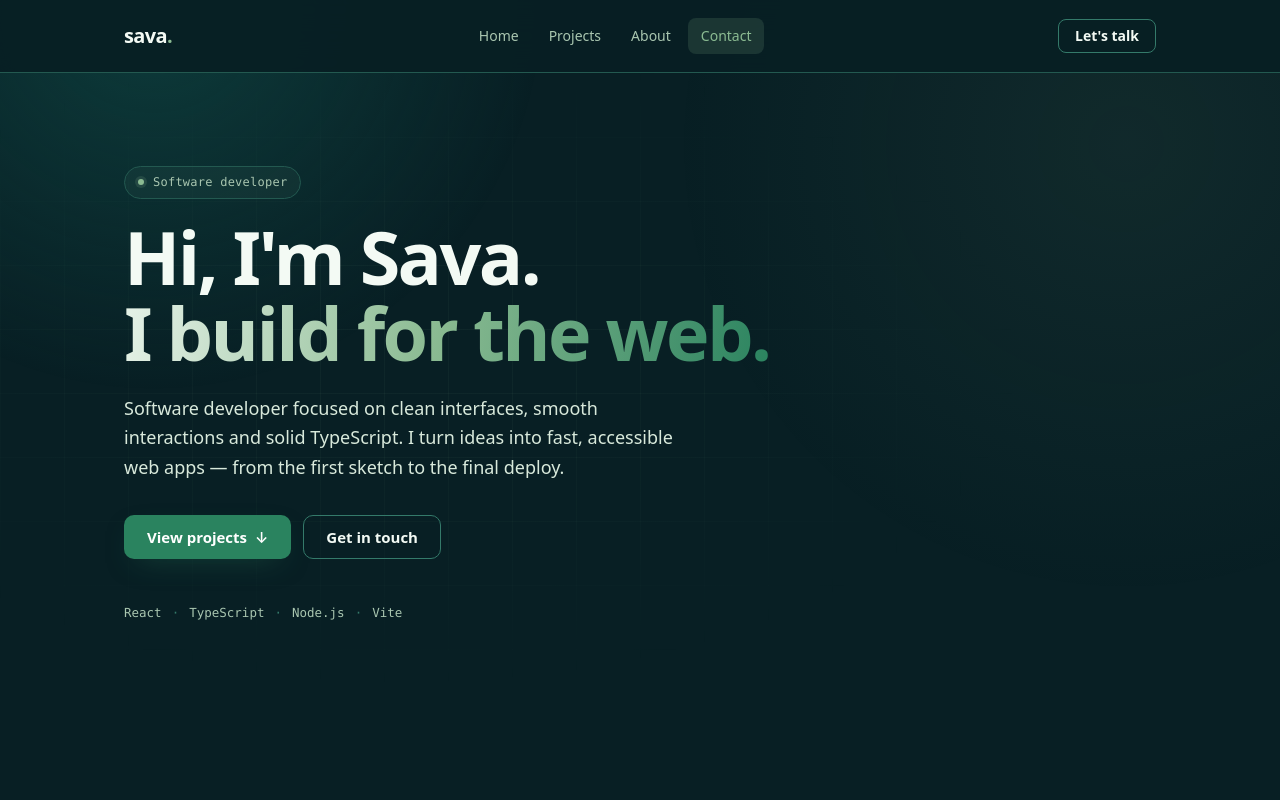
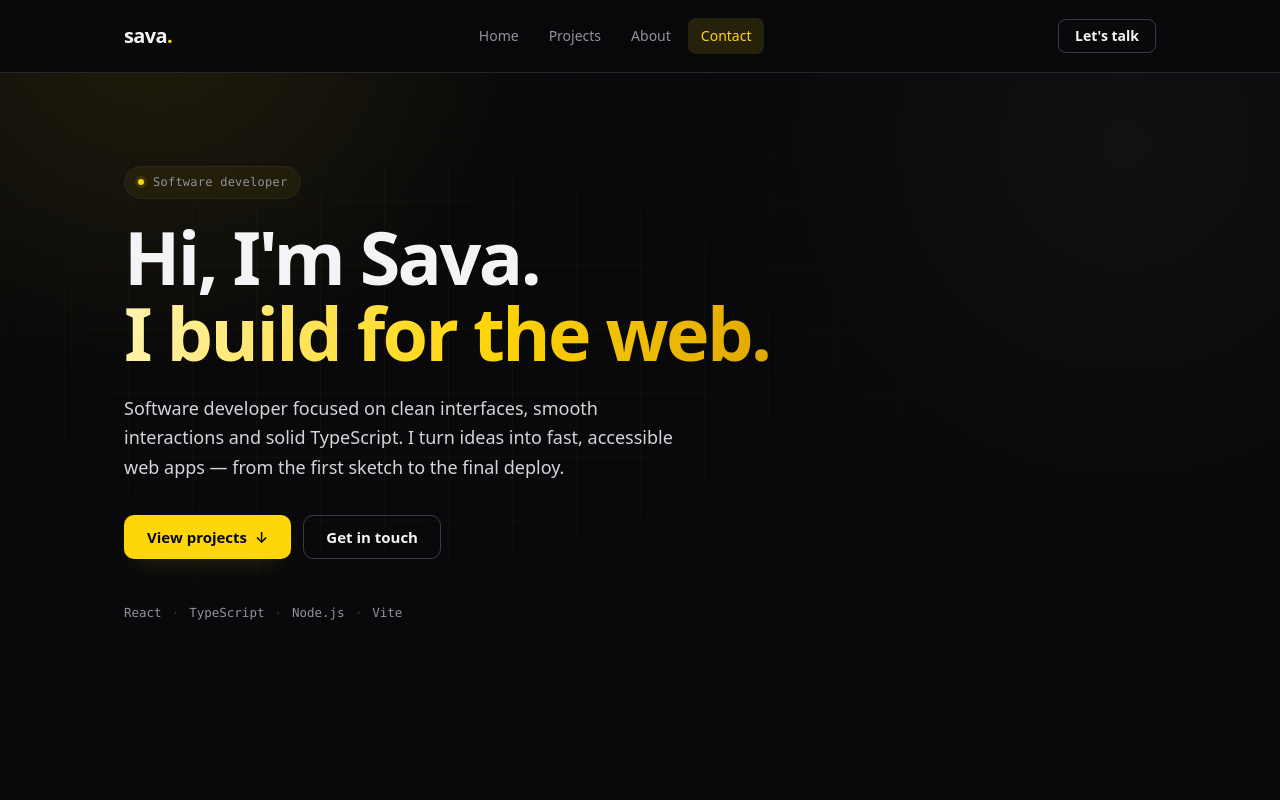
Before and after one commit to Savaxc/portfolio-website, a React (Vite) app in the folder client/: page / in a window 1280 px wide. Shown: the top 800 px of the page. Built offline with nearby package versions, Linux system fonts and the light colour scheme; no server answers.

Commit message:
Switch to a high-contrast black and yellow palette

```diff
--- a/client/index.html
+++ b/client/index.html
@@ -8,7 +8,7 @@
       name="description"
       content="Portfolio of Sava — a software developer building fast, accessible web apps with React, TypeScript and Node.js."
     />
-    <meta name="theme-color" content="#081f24" />
+    <meta name="theme-color" content="#09090b" />
     <title>Sava — Software Developer</title>
   </head>
   <body>
--- a/client/src/App.css
+++ b/client/src/App.css
@@ -15,12 +15,12 @@
   background:
     radial-gradient(
       600px circle at 12% 0%,
-      rgba(18, 84, 79, 0.55),
+      rgba(255, 214, 10, 0.1),
       transparent 65%
     ),
     radial-gradient(
       700px circle at 88% 18%,
-      rgba(139, 187, 146, 0.07),
+      rgba(255, 255, 255, 0.035),
       transparent 65%
     );
 }
@@ -40,7 +40,7 @@ main,
   padding: 10px 16px;
   border-radius: 8px;
   background: var(--accent-strong);
-  color: #fff;
+  color: var(--bg);
   font-size: 14px;
   font-weight: 600;
   text-decoration: none;
@@ -58,7 +58,7 @@ main,
   position: sticky;
   top: 0;
   z-index: 100;
-  background: rgba(8, 31, 36, 0.94);
+  background: rgba(9, 9, 11, 0.92);
   backdrop-filter: blur(16px);
   -webkit-backdrop-filter: blur(16px);
   border-bottom: 1px solid var(--border);
@@ -104,7 +104,7 @@ main,
 
 .nav-link:hover {
   color: var(--text-heading);
-  background: rgba(139, 187, 146, 0.08);
+  background: rgba(255, 214, 10, 0.08);
 }
 
 .nav-link.is-active {
@@ -143,15 +143,15 @@ main,
 
 .btn-primary {
   background: var(--accent-strong);
-  color: #fff;
+  color: var(--bg);
   box-shadow: 0 10px 30px -14px var(--accent-glow);
 }
 
 .btn-primary:hover {
-  background: var(--accent);
+  background: var(--accent-hover);
   color: var(--bg);
   transform: translateY(-1px);
-  box-shadow: 0 14px 34px -14px rgba(139, 187, 146, 0.45);
+  box-shadow: 0 14px 34px -14px rgba(255, 214, 10, 0.35);
 }
 
 .btn-ghost {
@@ -183,8 +183,8 @@ main,
   z-index: 0;
   pointer-events: none;
   background-image:
-    linear-gradient(rgba(139, 187, 146, 0.05) 1px, transparent 1px),
-    linear-gradient(90deg, rgba(139, 187, 146, 0.05) 1px, transparent 1px);
+    linear-gradient(rgba(255, 214, 10, 0.045) 1px, transparent 1px),
+    linear-gradient(90deg, rgba(255, 214, 10, 0.045) 1px, transparent 1px);
   background-size: 64px 64px;
   mask-image: radial-gradient(ellipse 65% 60% at 32% 40%, #000 15%, transparent 75%);
   -webkit-mask-image: radial-gradient(
@@ -206,7 +206,7 @@ main,
   padding: 6px 13px;
   border: 1px solid var(--border);
   border-radius: 999px;
-  background: rgba(139, 187, 146, 0.06);
+  background: rgba(255, 214, 10, 0.06);
   font-family: var(--mono);
   font-size: 12px;
   letter-spacing: 0.02em;
@@ -233,7 +233,7 @@ main,
 }
 
 .gradient-text {
-  background: linear-gradient(100deg, #e6f2e8 0%, #8bbb92 48%, #2a835f 100%);
+  background: linear-gradient(100deg, #fff3b0 0%, #ffd60a 55%, #e0a800 100%);
   -webkit-background-clip: text;
   background-clip: text;
   color: transparent;
@@ -416,7 +416,7 @@ main,
 
 a.project-card:hover {
   transform: translateY(-3px);
-  border-color: rgba(139, 187, 146, 0.5);
+  border-color: rgba(255, 214, 10, 0.45);
   box-shadow: 0 22px 44px -30px rgba(0, 0, 0, 0.9);
 }
 
@@ -450,9 +450,9 @@ a.project-card:hover {
 
 .tag {
   padding: 4px 10px;
-  border: 1px solid rgba(139, 187, 146, 0.2);
+  border: 1px solid rgba(255, 214, 10, 0.22);
   border-radius: 999px;
-  background: rgba(139, 187, 146, 0.09);
+  background: rgba(255, 214, 10, 0.08);
   font-family: var(--mono);
   font-size: 11.5px;
   color: var(--text-muted);
@@ -534,9 +534,9 @@ a.project-card:hover .project-cta span {
   border-radius: 6px;
   background: linear-gradient(
     90deg,
-    rgba(139, 187, 146, 0.05) 25%,
-    rgba(139, 187, 146, 0.11) 37%,
-    rgba(139, 187, 146, 0.05) 63%
+    rgba(255, 214, 10, 0.05) 25%,
+    rgba(255, 214, 10, 0.11) 37%,
+    rgba(255, 214, 10, 0.05) 63%
   );
   background-size: 400% 100%;
   animation: shimmer 1.4s ease infinite;
@@ -655,7 +655,7 @@ a.project-card:hover .project-cta span {
   padding: 5px 11px;
   border: 1px solid var(--border);
   border-radius: 999px;
-  background: rgba(139, 187, 146, 0.05);
+  background: rgba(255, 214, 10, 0.05);
   font-family: var(--mono);
   font-size: 12px;
   color: var(--text);
@@ -667,7 +667,7 @@ a.project-card:hover .project-cta span {
   background:
     radial-gradient(
       700px circle at 50% -10%,
-      rgba(42, 131, 95, 0.22),
+      rgba(255, 214, 10, 0.1),
       transparent 65%
     ),
     var(--bg-soft);
--- a/client/src/index.css
+++ b/client/src/index.css
@@ -1,20 +1,21 @@
 :root {
-  --bg: #081f24;
-  --bg-soft: #0b2a2e;
-  --surface: #114b47;
-  --surface-strong: #12544f;
-  --surface-hover: #17665c;
-  --border: #235950;
-  --border-strong: #347a6a;
+  --bg: #09090b;
+  --bg-soft: #0f0f11;
+  --surface: #16161a;
+  --surface-strong: #1c1c21;
+  --surface-hover: #222228;
+  --border: #26262c;
+  --border-strong: #3a3a43;
 
-  --text: #d8e9db;
-  --text-muted: #a9c6b0;
-  --text-heading: #f3faf4;
+  --text: #d4d4d9;
+  --text-muted: #92929c;
+  --text-heading: #f4f4f6;
 
-  --accent: #8bbb92;
-  --accent-strong: #2a835f;
-  --accent-soft: rgba(139, 187, 146, 0.15);
-  --accent-glow: rgba(42, 131, 95, 0.5);
+  --accent: #ffd60a;
+  --accent-strong: #ffd60a;
+  --accent-hover: #ffe066;
+  --accent-soft: rgba(255, 214, 10, 0.12);
+  --accent-glow: rgba(255, 214, 10, 0.25);
 
   --header-height: 72px;
   --scroll-offset: 96px;
@@ -95,8 +96,8 @@ section[id] {
 }
 
 ::selection {
-  background: var(--accent-soft);
-  color: var(--text-heading);
+  background: var(--accent);
+  color: var(--bg);
 }
 
 :focus-visible {
```
Also changed, not shown: client/public/favicon.svg.
